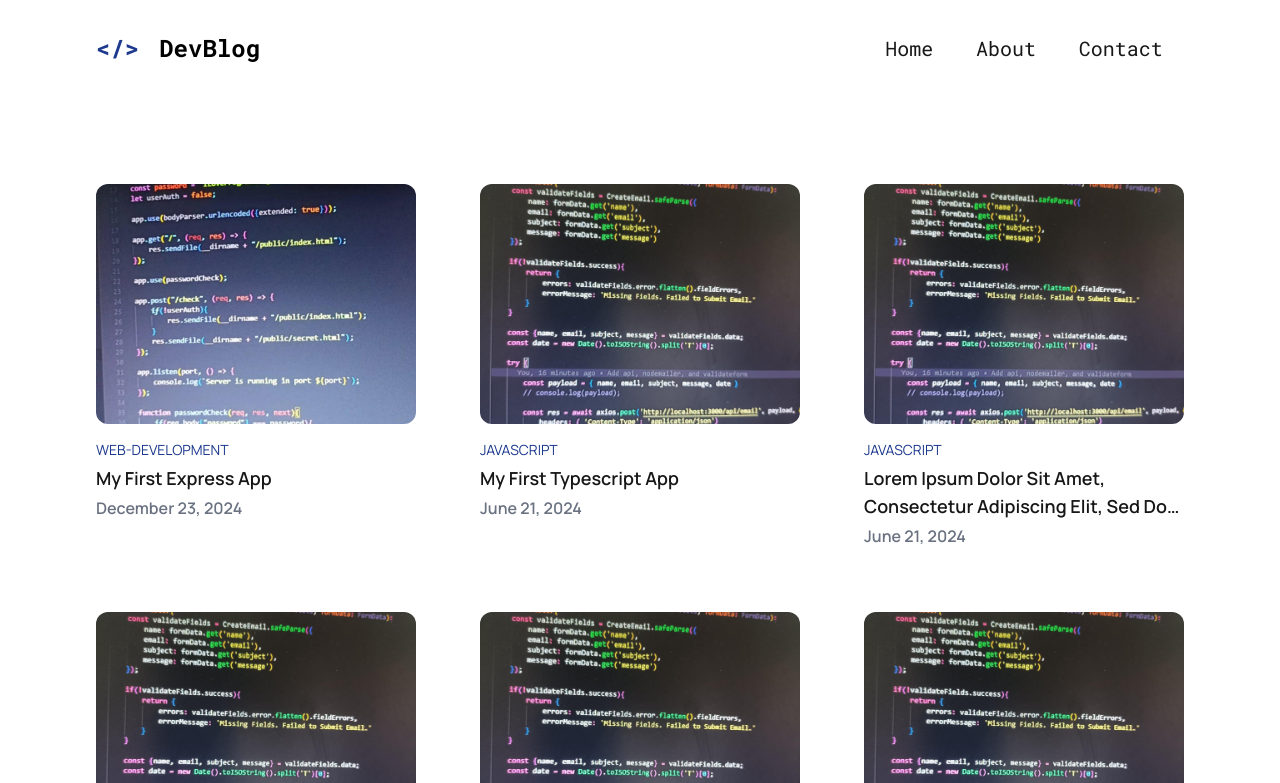
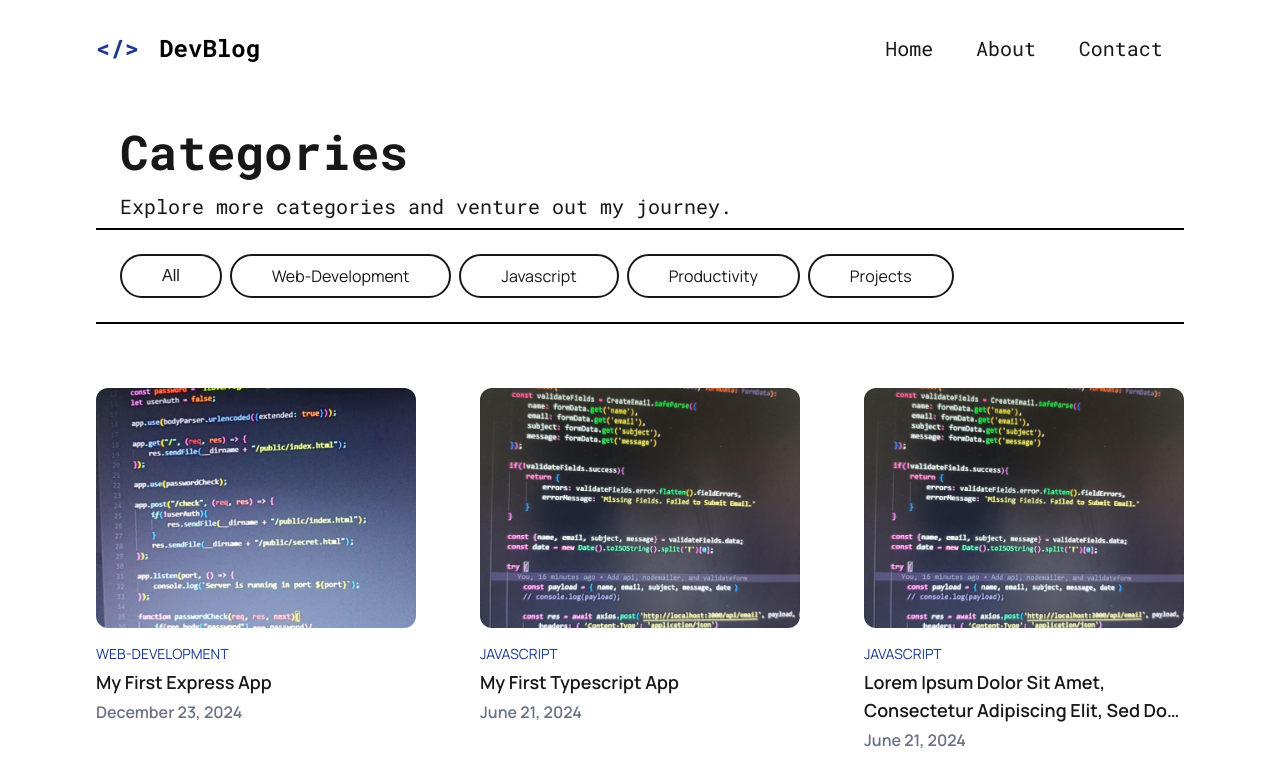
Before and after one commit to Shirooo098/NextJs-Blog, a Next.js app: page /categories in a window 1280 px wide. Shown: the top 783 px of the page. Built offline with nearby package versions, Linux system fonts and the light colour scheme.

Commit message:
Add categories button

```diff
--- a/app/categories/page.tsx
+++ b/app/categories/page.tsx
@@ -1,11 +1,43 @@
+import { CategoryType } from "../lib/placeholder";
 import Cards from "../ui/blogs/cards";
+import { manRope, robotoMono } from "../ui/fonts";
+import Footer from "../ui/footer";
+// import { useState } from "react";
+
+const categories: CategoryType[] = [
+    'Web-Development',
+    'Javascript',
+    'Productivity',
+    'Projects'
+]
+
 
 export default function Categories(){
+
+// const [category, setCategory] = useState<CategoryType | null>(null);
+
+
     return(
         <>
             <div className="h-full py-6 px-8 sm:px-6 md:px-10 lg:px-16 xl:px-24">
+                <div className="flex flex-col ">
+                    <h1 className={`${robotoMono.className} px-6 py-2 text-2xl font-semibold md:text-4xl lg:text-5xl `}>Categories</h1>
+                    <p className={`${robotoMono.className} inline-block w-full px-6 py-2 text-sm md:text-lg lg:text-xl  border-b-2 border-b-black `}>Explore more categories and venture out my journey.</p>
+                </div>
+                <div className="flex flex-wrap gap-2 w-full p-6 border-b-2 border-b-black">
+                    <button className=" py-1.5 md:py-2 px-6 md:px-10 rounded-full border-2">All</button>
+                    {categories.map((category) => (
+                        <button
+                            key={category}
+                            className={`${manRope.className}  py-1.5 md:py-2 px-6 md:px-10 rounded-full border-2 `}
+                        >
+                            {category}
+                        </button>
+                    ))}
+                </div>
                 <Cards/>
             </div>
+            <Footer/>
         </>
     )
 }
--- a/app/ui/blogs/recent-blogs.tsx
+++ b/app/ui/blogs/recent-blogs.tsx
@@ -9,7 +9,7 @@ export default function RecentBlogs() {
         <h1 className={`${robotoMono.className} capitalize font-bold text-3xl pl-8 border-l-5 border-l-blue-900`}>recent blog posts</h1>
         <Link href="/categories" className={`${robotoMono.className} capitalize font-medium text-blue-900 border-b `}>view all</Link>
       </div>
-        <Cards limit={6}/>
+      <Cards limit={6}/>
     </div>
   )
 }
```
